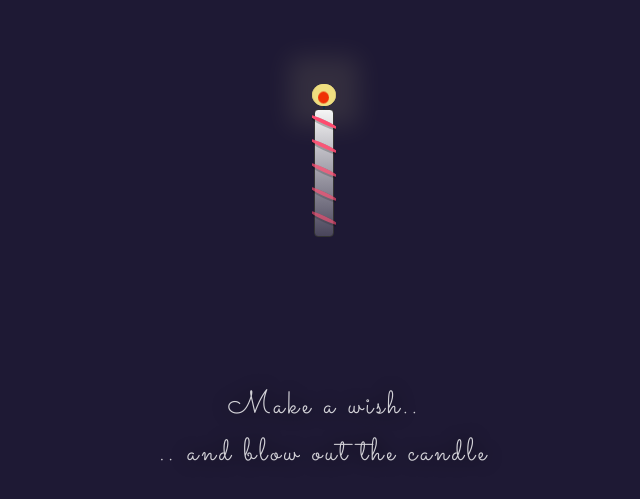
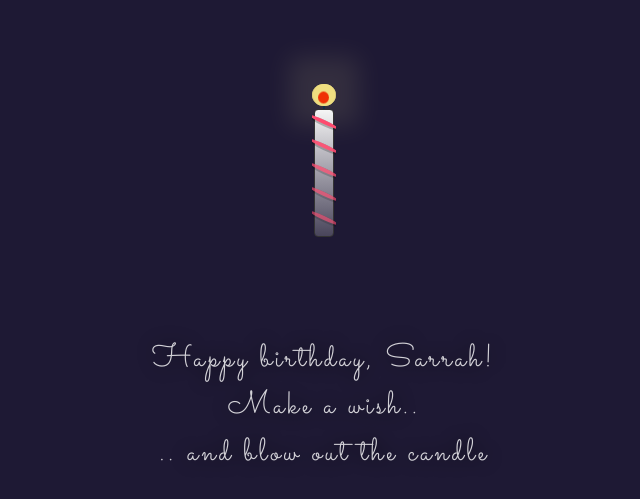
Before and after one commit to heathledgerx/Sarrah-s-19th-birthday, a plain HTML site: page index.html in a window 1280 px wide. Shown: the part 283-782 px from the top of the page, without its empty margins (316-956 px from the left). Drawn offline with nearby package versions, Linux system fonts and the light colour scheme.

Commit message:
Update index.html

```diff
--- a/index.html
+++ b/index.html
@@ -10,7 +10,7 @@
 </head>
 <body>
     <h1>
-        Make a wish..<br />.. and blow out the candle</h1>
+    Happy birthday, Sarrah!<br>Make a wish..<br />.. and blow out the candle</h1>
     <div class="glow" id="glow"></div>
     <div id="candle">
         <div class="stripe"></div>
```
